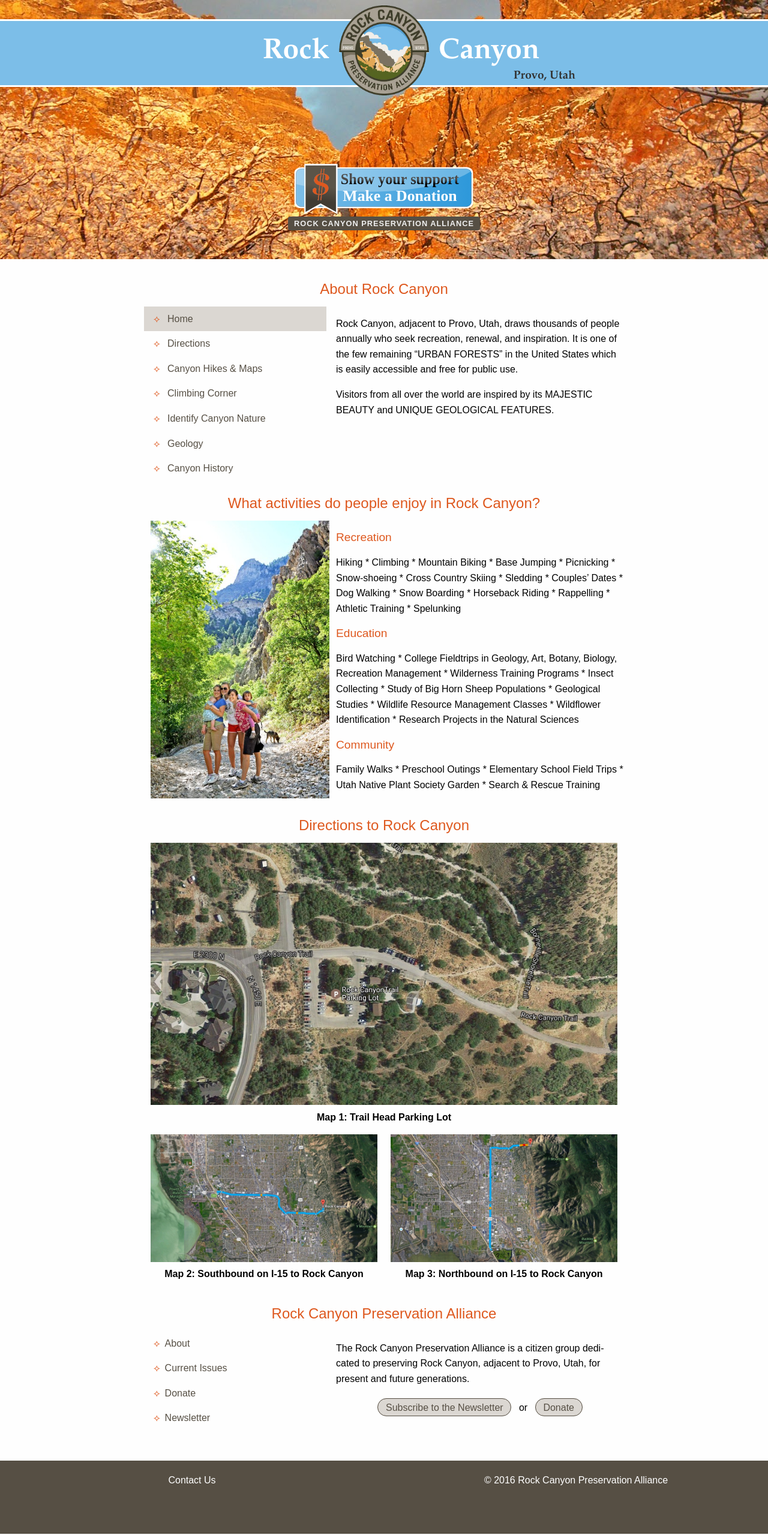
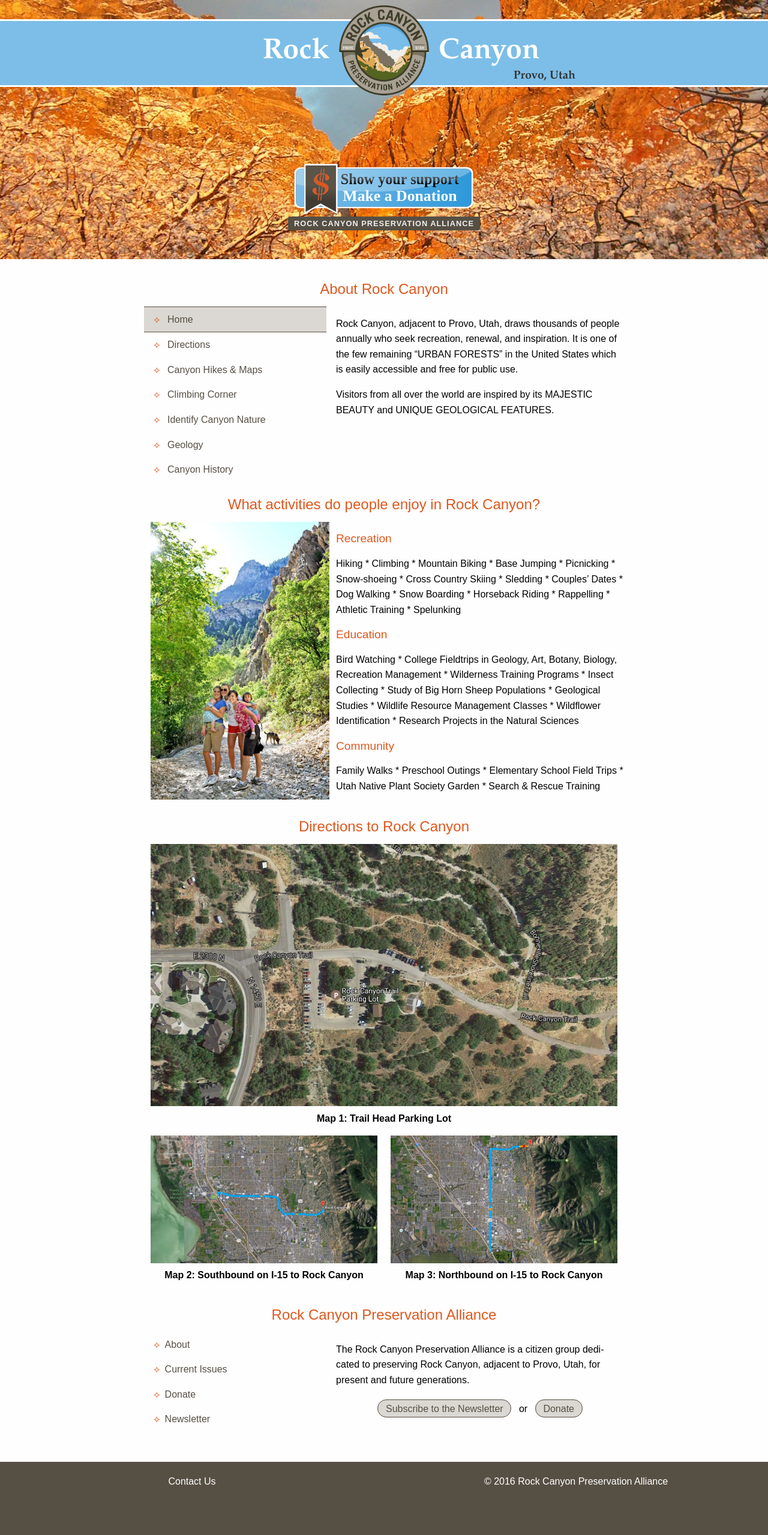
Before and after one commit to canadaduane/rockcanyonutah, a Jekyll site: the page built from index.html, in a window 1280 px wide. Shown: the whole page at 60% size. Built offline with Jekyll 4.4.1, drawn with Linux system fonts in a browser that asks for light colours.

Commit message:
Use relative URL

```diff
--- a/_config.yml
+++ b/_config.yml
@@ -1,8 +1,9 @@
 title: Rock Canyon Utah
 description: > # this means to ignore newlines until "baseurl:"
   Rock Canyon Preservation Alliance in Provo, Utah
-baseurl: ""
-url: "http://rockcanyonutah.com"
+baseurl: "/rockcanyonutah"
+# url: "http://rockcanyonutah.com"
+url: "https://canadaduane.github.io"
 
 gacode: "UA-85522875-1"
 
--- a/_includes/menu.html
+++ b/_includes/menu.html
@@ -3,7 +3,7 @@
     <div class="pure-g">
 {% for link in site.navigation %}
         <div class="pure-u-1 {% if url == link.url %}pure-menu-selected{% endif %}">
-            <a href="{{link.url}}" class="pure-menu-link">
+            <a href="{{link.url | prepend: site.baseurl | prepend: site.url}}" class="pure-menu-link">
                 {{link.text}}
             </a>
         </div>
--- a/_includes/styles.html
+++ b/_includes/styles.html
@@ -28,6 +28,8 @@
 .pure-menu-selected .pure-menu-link,
 .pure-menu-selected .pure-menu-link:visited {
     background-color: #dbd7d2;
+    border-top: 1px solid #564f44;
+    border-bottom: 1px solid #564f44;
 }
 
 body {
```
